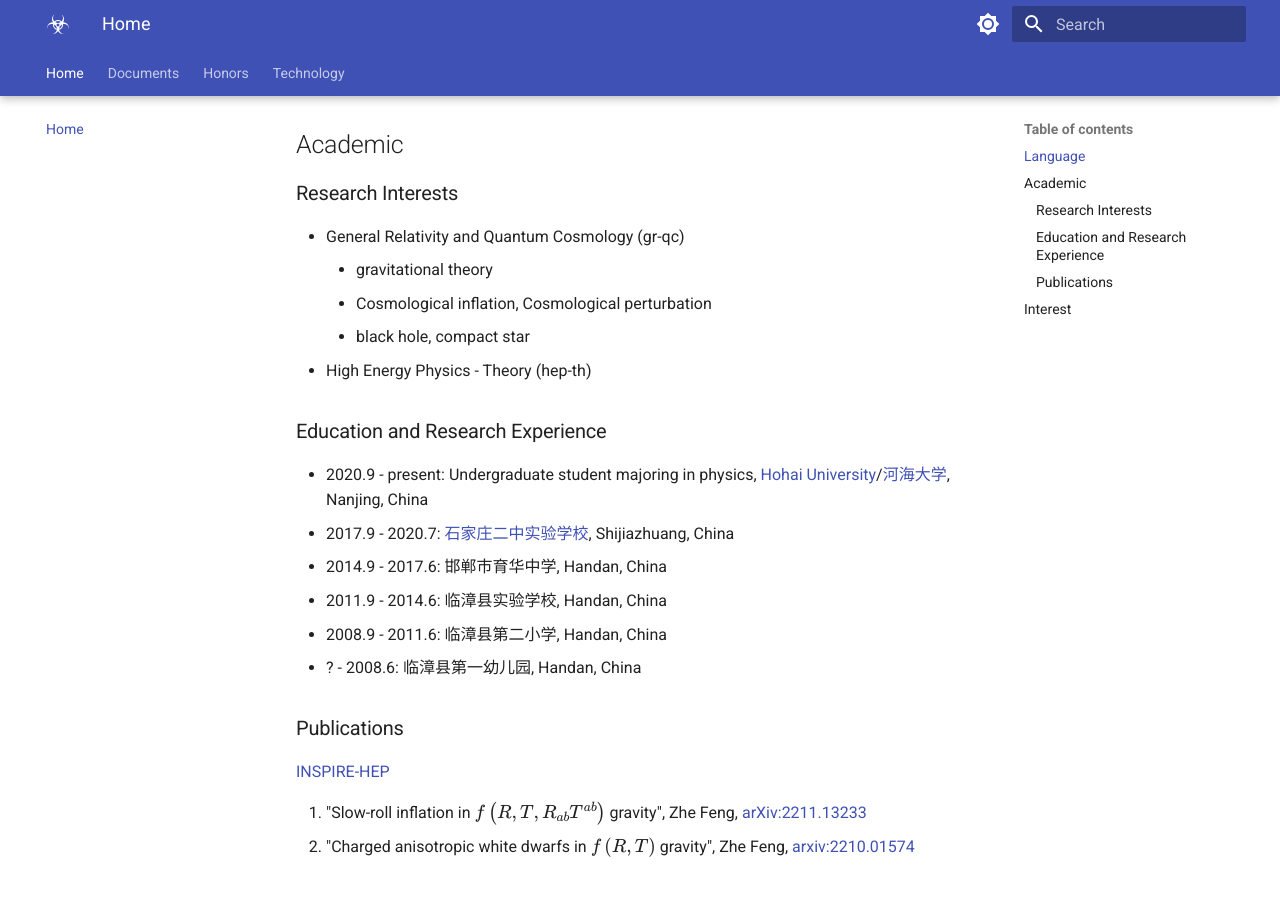
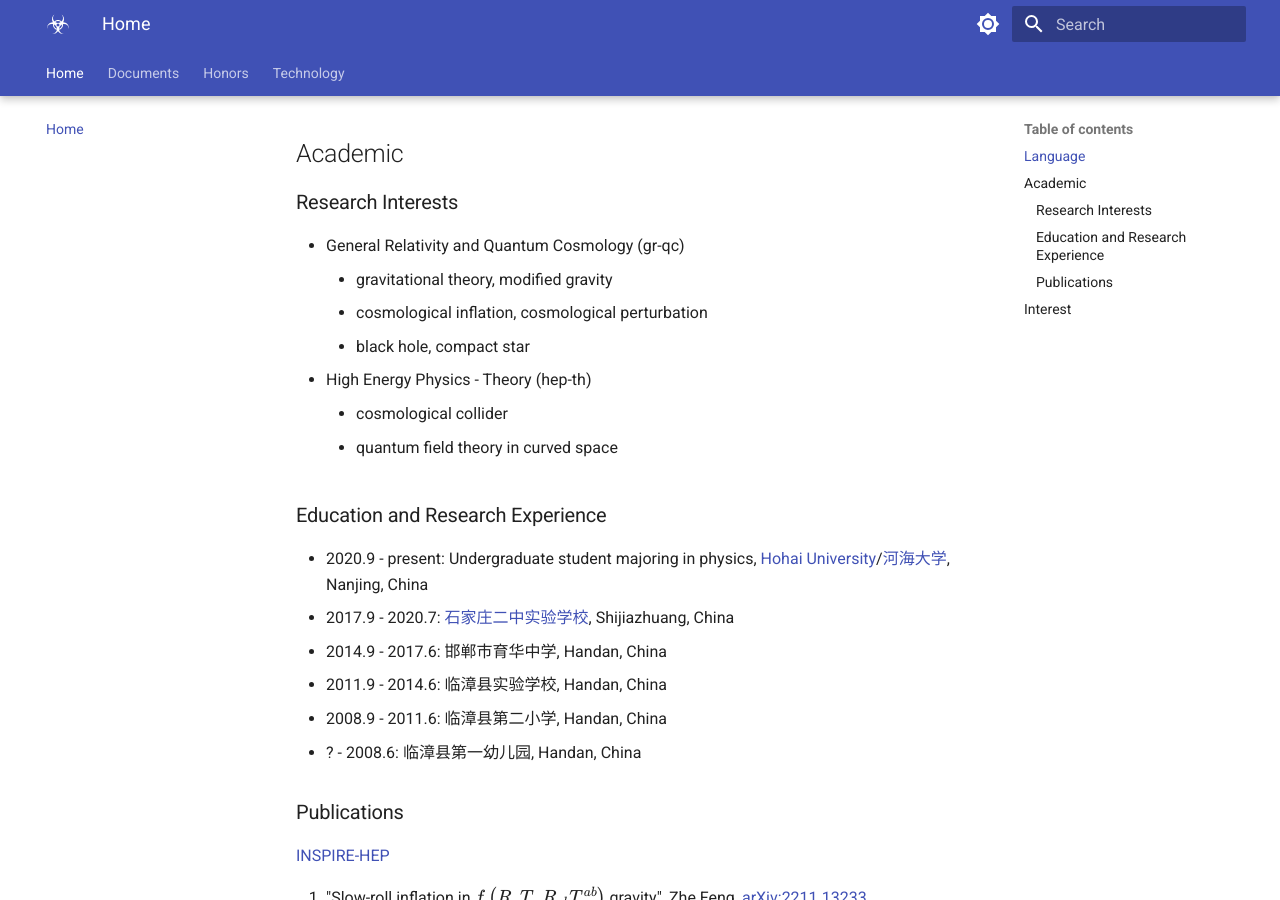
Before and after one commit to ph3n92h3/ph3n92h3.github.io, an MkDocs documentation site: the page built from docs/index.md, in a window 1280 px wide and 900 px high, scrolled down 875 px. Built offline with MkDocs 1.6.1 and Material for MkDocs 9.7.7, drawn with Linux system fonts in a browser that asks for light colours.

Commit message:
Update index.md

```diff
--- a/docs/index.md
+++ b/docs/index.md
@@ -1,6 +1,6 @@
 > 及至始皇，奮六世之馀烈……
 
-![Image title](https://dummyimage.com/600x400/eee/aaa){ align=left }
+![](./temp.jpeg){ align=left, width="50%" }
 
 Zhe Feng/冯哲
 
@@ -21,10 +21,12 @@
 ### Research Interests
 
 - General Relativity and Quantum Cosmology (gr-qc)
-    - gravitational theory
-    - Cosmological inflation, Cosmological perturbation
+    - gravitational theory, modified gravity
+    - cosmological inflation, cosmological perturbation
     - black hole, compact star
 - High Energy Physics - Theory (hep-th)
+    - cosmological collider
+    - quantum field theory in curved space
 
 ### Education and Research Experience
 
```
